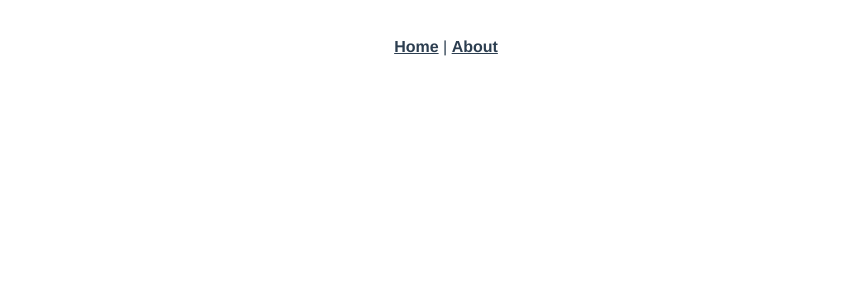
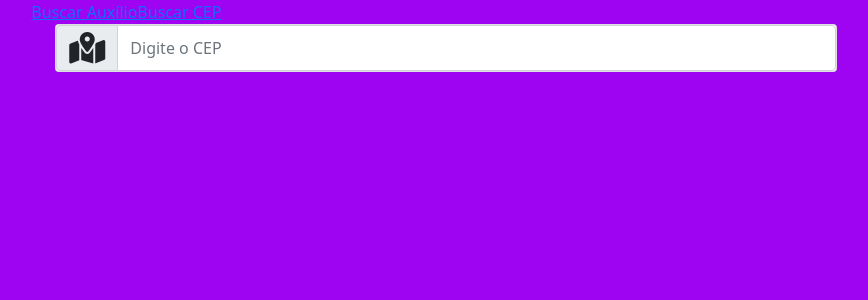
Before and after one commit to jvcenedeze/consulta-auxilio-emergencial, a Vue app in the folder consulta-auxilio/: page /buscar-auxilio in a window 1280 px wide. Shown: the top 300 px of the page, without its empty margins (194-1062 px from the left). Built offline with nearby package versions, Linux system fonts and the light colour scheme.

Commit message:
added axios and started coding Search.vue

```diff
--- a/consulta-auxilio/package.json
+++ b/consulta-auxilio/package.json
@@ -8,7 +8,9 @@
     "lint": "vue-cli-service lint"
   },
   "dependencies": {
+    "axios": "^0.21.1",
     "core-js": "^3.6.5",
+    "sass-loader": "^12.1.0",
     "vue": "^2.6.11",
     "vue-router": "^3.2.0",
     "vuex": "^3.4.0"
--- a/consulta-auxilio/public/index.html
+++ b/consulta-auxilio/public/index.html
@@ -1,17 +1,26 @@
 <!DOCTYPE html>
-<html lang="">
+<html lang="pt-BR">
+
 <head>
   <meta charset="utf-8">
   <meta http-equiv="X-UA-Compatible" content="IE=edge">
   <meta name="viewport" content="width=device-width,initial-scale=1.0">
   <link rel="icon" href="<%= BASE_URL %>favicon.ico">
-    <title><%= htmlWebpackPlugin.options.title %></title>
+  <link href="https://cdn.jsdelivr.net/npm/bootstrap@5.1.0/dist/css/bootstrap.min.css" rel="stylesheet"
+    integrity="sha384-KyZXEAg3QhqLMpG8r+8fhAXLRk2vvoC2f3B09zVXn8CA5QIVfZOJ3BCsw2P0p/We" crossorigin="anonymous">
+  <script src="https://kit.fontawesome.com/8f63beb2c3.js" crossorigin="anonymous"></script>
+  <title>
+    Consulta de Auxílio Emergencial
+  </title>
 </head>
+
 <body>
   <noscript>
-      <strong>We're sorry but <%= htmlWebpackPlugin.options.title %> doesn't work properly without JavaScript enabled. Please enable it to continue.</strong>
+    <strong>We're sorry but <%= htmlWebpackPlugin.options.title %> doesn't work properly without JavaScript enabled.
+        Please enable it to continue.</strong>
   </noscript>
   <div id="app"></div>
   <!-- built files will be auto injected -->
 </body>
+
 </html>
--- a/consulta-auxilio/src/App.vue
+++ b/consulta-auxilio/src/App.vue
@@ -1,32 +1,31 @@
 <template>
   <div id="app">
-    <div id="nav">
-      <router-link to="/">Home</router-link> |
-      <router-link to="/about">About</router-link>
+    <div class="container-fluid">
+      <div class="row">
+        <div class="col-md-2"></div>
+        <div class="col-12 col-md-8">
+          <router-link to="/buscar-auxilio">Buscar Auxílio</router-link>
+          <router-link to="/buscar-cep">Buscar CEP</router-link>
+          <router-view />
+        </div>
+      </div>
     </div>
-    <router-view/>
   </div>
 </template>
 
+<script>
+export default {
+  data () {
+    return {
+
+    }
+  }
+}
+</script>
+
 <style>
 #app {
-  font-family: Avenir, Helvetica, Arial, sans-serif;
-  -webkit-font-smoothing: antialiased;
-  -moz-osx-font-smoothing: grayscale;
-  text-align: center;
-  color: #2c3e50;
-}
-
-#nav {
-  padding: 30px;
-}
-
-#nav a {
-  font-weight: bold;
-  color: #2c3e50;
-}
-
-#nav a.router-link-exact-active {
-  color: #42b983;
+  height: 100vh;
+  background-color: #9e04f1;
 }
 </style>
--- a/consulta-auxilio/src/components/HelloWorld.vue
+++ /dev/null
@@ -1,58 +0,0 @@
-<template>
-  <div class="hello">
-    <h1>{{ msg }}</h1>
-    <p>
-      For a guide and recipes on how to configure / customize this project,<br>
-      check out the
-      <a href="https://cli.vuejs.org" target="_blank" rel="noopener">vue-cli documentation</a>.
-    </p>
-    <h3>Installed CLI Plugins</h3>
-    <ul>
-      <li><a href="https://github.com/vuejs/vue-cli/tree/dev/packages/%40vue/cli-plugin-babel" target="_blank" rel="noopener">babel</a></li>
-      <li><a href="https://github.com/vuejs/vue-cli/tree/dev/packages/%40vue/cli-plugin-eslint" target="_blank" rel="noopener">eslint</a></li>
-    </ul>
-    <h3>Essential Links</h3>
-    <ul>
-      <li><a href="https://vuejs.org" target="_blank" rel="noopener">Core Docs</a></li>
-      <li><a href="https://forum.vuejs.org" target="_blank" rel="noopener">Forum</a></li>
-      <li><a href="https://chat.vuejs.org" target="_blank" rel="noopener">Community Chat</a></li>
-      <li><a href="https://twitter.com/vuejs" target="_blank" rel="noopener">Twitter</a></li>
-      <li><a href="https://news.vuejs.org" target="_blank" rel="noopener">News</a></li>
-    </ul>
-    <h3>Ecosystem</h3>
-    <ul>
-      <li><a href="https://router.vuejs.org" target="_blank" rel="noopener">vue-router</a></li>
-      <li><a href="https://vuex.vuejs.org" target="_blank" rel="noopener">vuex</a></li>
-      <li><a href="https://github.com/vuejs/vue-devtools#vue-devtools" target="_blank" rel="noopener">vue-devtools</a></li>
-      <li><a href="https://vue-loader.vuejs.org" target="_blank" rel="noopener">vue-loader</a></li>
-      <li><a href="https://github.com/vuejs/awesome-vue" target="_blank" rel="noopener">awesome-vue</a></li>
-    </ul>
-  </div>
-</template>
-
-<script>
-export default {
-  name: 'HelloWorld',
-  props: {
-    msg: String
-  }
-}
-</script>
-
-<!-- Add "scoped" attribute to limit CSS to this component only -->
-<style scoped>
-h3 {
-  margin: 40px 0 0;
-}
-ul {
-  list-style-type: none;
-  padding: 0;
-}
-li {
-  display: inline-block;
-  margin: 0 10px;
-}
-a {
-  color: #42b983;
-}
-</style>
--- /dev/null
+++ b/consulta-auxilio/src/components/Search.vue
@@ -0,0 +1,30 @@
+<template>
+  <div class="container-fluid">
+    <div class="row">
+      <div class="col">
+        <div class="card">
+          <div class="input-group">
+            <span
+              class="input-group-text"
+              id="basic-addon1"
+            >
+              <i class="fas fa-map-marked-alt fa-2x"></i>
+            </span>
+            <input
+              type="text"
+              class="form-control"
+              placeholder="Digite o CEP"
+              aria-describedby="basic-addon1"
+            >
+          </div>
+        </div>
+      </div>
+    </div>
+  </div>
+</template>
+
+<script>
+export default {
+
+}
+</script>
--- a/consulta-auxilio/src/router/index.js
+++ b/consulta-auxilio/src/router/index.js
@@ -1,22 +1,18 @@
 import Vue from 'vue'
 import VueRouter from 'vue-router'
-import Home from '../views/Home.vue'
+import Search from '@/components/Search.vue'
 
 Vue.use(VueRouter)
 
 const routes = [
   {
-    path: '/',
-    name: 'Home',
-    component: Home
+    path: '/buscar-auxilio',
+    name: 'Search',
+    component: Search
   },
   {
-    path: '/about',
-    name: 'About',
-    // route level code-splitting
-    // this generates a separate chunk (about.[hash].js) for this route
-    // which is lazy-loaded when the route is visited.
-    component: () => import(/* webpackChunkName: "about" */ '../views/About.vue')
+    path: '/',
+    redirect: '/buscar-auxilio'
   }
 ]
 
--- a/consulta-auxilio/src/views/About.vue
+++ /dev/null
@@ -1,5 +0,0 @@
-<template>
-  <div class="about">
-    <h1>This is an about page</h1>
-  </div>
-</template>
--- a/consulta-auxilio/src/views/Home.vue
+++ /dev/null
@@ -1,18 +0,0 @@
-<template>
-  <div class="home">
-    <img alt="Vue logo" src="../assets/logo.png">
-    <HelloWorld msg="Welcome to Your Vue.js App"/>
-  </div>
-</template>
-
-<script>
-// @ is an alias to /src
-import HelloWorld from '@/components/HelloWorld.vue'
-
-export default {
-  name: 'Home',
-  components: {
-    HelloWorld
-  }
-}
-</script>
```
Also changed, not shown: consulta-auxilio/src/assets/logo.png (deleted), 1 other file (tests, documents, lock files or other folders). Lines whose indentation alone changed are shown as unchanged.
